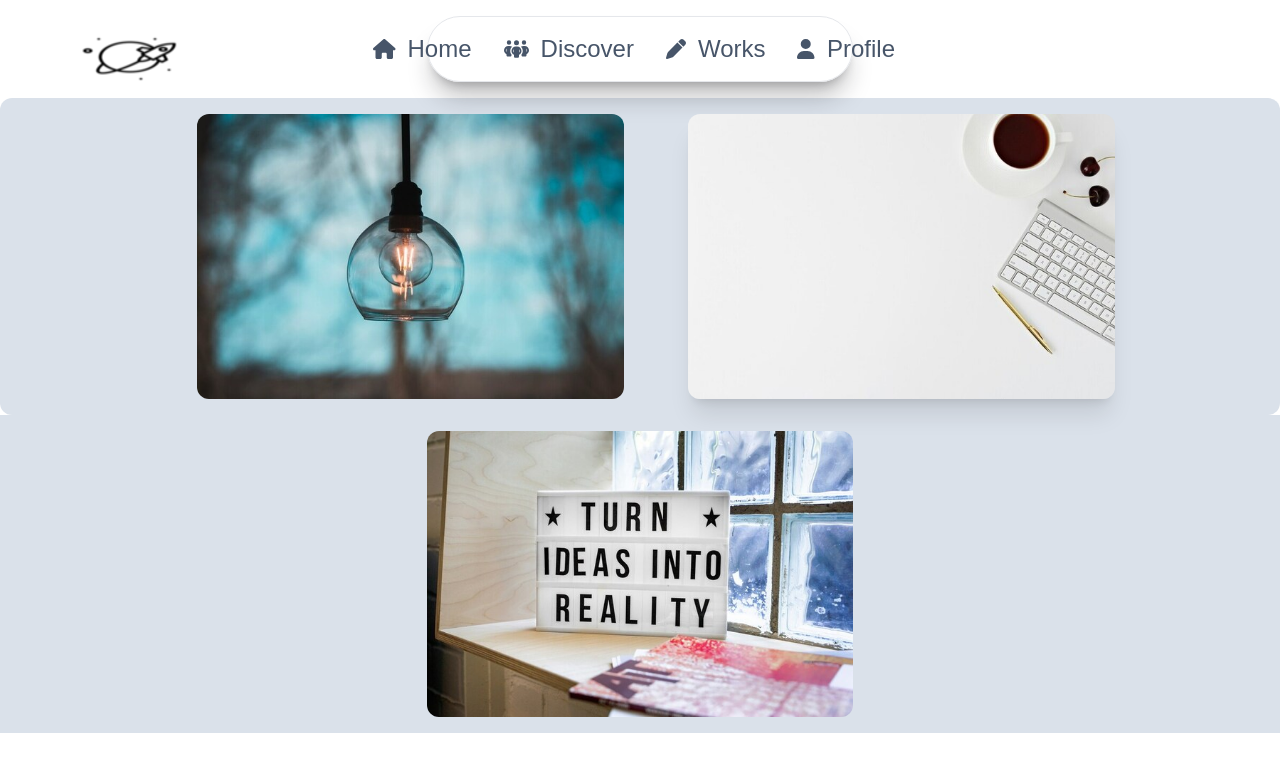
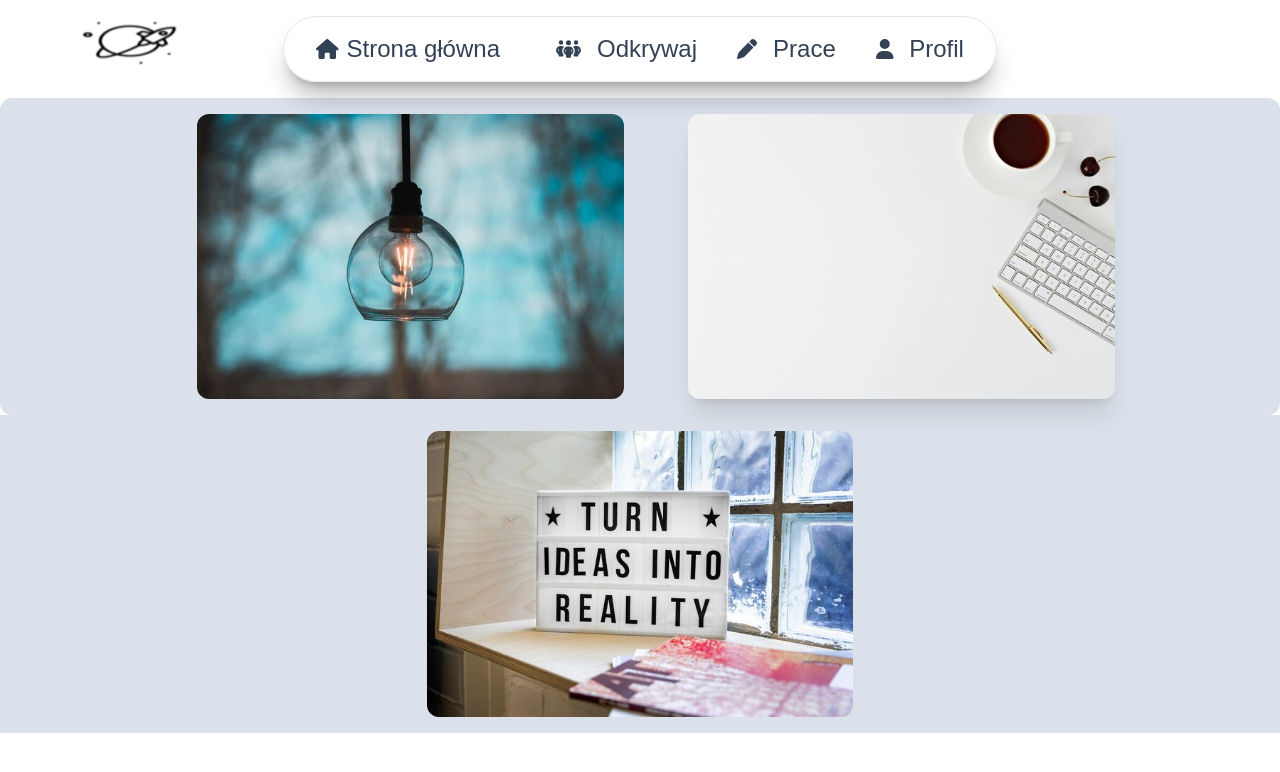
Before and after one commit to jacekzielinski87/Your-Space-App, a React (Vite) app: page /works in a window 1280 px wide. Shown: the top 772 px of the page. Built offline with nearby package versions, Linux system fonts and the light colour scheme.

Commit message:
Add Searchbar to Discover Component

```diff
--- a/package.json
+++ b/package.json
@@ -15,6 +15,7 @@
     "@fortawesome/free-regular-svg-icons": "^6.5.2",
     "@fortawesome/free-solid-svg-icons": "^6.5.2",
     "@fortawesome/react-fontawesome": "^0.2.2",
+    "prop-types": "^15.8.1",
     "react": "^18.2.0",
     "react-dom": "^18.2.0",
     "react-router": "^6.23.1",
--- a/src/App.jsx
+++ b/src/App.jsx
@@ -1,6 +1,6 @@
 import Home from "./pages/Home";
 import Works from "./pages/Works";
-import People from "./pages/Discover";
+import Discover from "./pages/Discover";
 import Profile from "./components/Profile";
 import {Routes, Route, BrowserRouter} from 'react-router-dom';
 
@@ -17,7 +17,7 @@ function App() {
       <Routes>
         <Route path="/" element = {<Home/>}/>
         <Route path="works" element = {<Works/>}/>
-        <Route path="people" element = {<People/>}/>
+        <Route path="discover" element = {<Discover/>}/>
         <Route path="profile" element = {<Profile/>}/>
       </Routes>
     </BrowserRouter>
--- a/src/components/Menu.jsx
+++ b/src/components/Menu.jsx
@@ -10,23 +10,23 @@ function Menu() {
      return (
         <>
         <div className='flex justify-center'>
-            <img className='absolute left-20 top-8' src={Logo}></img>
-            <ul className=' text-slate-600 text-xl border rounded-full shadow-xl shadow-zinc-900/25 flex justify-center w-1/3 font-serif my-4'>
-                <li className='flex justify-center items-center gap-3  hover:bg-slate-200 rounded hover:rounded-2xl mx-4'>
+            <img className='absolute left-20 top-4' src={Logo}></img>
+            <ul className=' text-slate-700 text-xl border rounded-full shadow-xl shadow-zinc-900/25 flex justify-center space-x-10 w-2/2 p-4 m-4'>
+                <li className='flex justify-center items-center gap-2  hover:bg-slate-200 rounded hover:rounded-xl mx-4'>
                 <FontAwesomeIcon icon={faHouse}/>
-                <NavLink to = "/" className='flex items-center justify-center font-Rubik text-2xl'>Home</NavLink>
+                <NavLink to = "/" className='flex justify-center items-center font-Rubik text-2xl'>Strona główna</NavLink>
                 </li>
-                <li className='flex p-4 justify-center items-center gap-3  hover:bg-slate-200 rounded hover:rounded-2xl'>
+                <li className=' gap-4 flex justify-center items-center hover:bg-slate-200 rounded hover:rounded-2xl'>
                 <FontAwesomeIcon icon={faPeopleGroup} />
-                <NavLink to ='/people' className='flex items-center justify-center font-Rubik text-2xl'>Discover</NavLink>
+                <NavLink to ='/discover' className='flex items-center justify-center font-Rubik text-2xl'>Odkrywaj</NavLink>
                 </li>
-                <li className='flex p-4 justify-center items-center gap-3  hover:bg-slate-200 rounded hover:rounded-2xl'>
+                <li className=' gap-4 flex justify-center items-center hover:bg-slate-200 rounded hover:rounded-2xl'>
                 <FontAwesomeIcon icon={faPen} />
-                <NavLink to ='/works' className='flex items-center justify-center font-Rubik text-2xl'>Works</NavLink>
+                <NavLink to ='/works' className='flex items-center justify-center font-Rubik text-2xl'>Prace</NavLink>
                 </li>
-                <li className='flex p-4 justify-center items-center gap-3  hover:bg-slate-200 rounded hover:rounded-2xl'>
+                <li className=' gap-4 flex justify-center items-center hover:bg-slate-200 rounded hover:rounded-2xl'>
                 <FontAwesomeIcon icon={faUser} />
-                <NavLink to='/profile' className='flex items-center justify-center font-Rubik text-2xl'>Profile</NavLink>
+                <NavLink to='/profile' className='flex items-center justify-center font-Rubik text-2xl'>Profil</NavLink>
             <div/>
                 </li>
             </ul>
--- /dev/null
+++ b/src/components/Searchbar.jsx
@@ -0,0 +1,30 @@
+import PropTypes from 'prop-types';
+
+
+function Searchbar ({placeholder, onSearch}) {
+
+    const handleInputChange = (e) => {
+        onSearch(e.target.value);
+    };
+
+return (
+        <div className='flex justify-start m-6'>
+            <input  type="text" className='w-60 h-6 p-8 font-Rubik text-xl bg-slate-200 cursor-pointer outline-1 outline-slate-400  hover:bg-slate-300/75 rounded-xl hover:rounded-xl'
+            onChange={handleInputChange}
+            placeholder={placeholder}
+            />
+        </div>
+        )
+}
+
+Searchbar.propTypes = {
+    placeholder: PropTypes.string,
+    onSearch: PropTypes.func.isRequired,
+};
+
+Searchbar.defaultProps = {
+    placeholder: 'Search...',
+};
+
+
+export default Searchbar;
--- a/src/pages/Discover.jsx
+++ b/src/pages/Discover.jsx
@@ -1,12 +1,14 @@
 import Menu from "../components/Menu"
+import Searchbar from "../components/Searchbar.jsx";
 
 function Discover() {
+
     return (
         <div>
             <Menu/>
-            <h1 className="flex justify-center text-5xl font-Rubik p-8 shadow-xl">DISCOVER THE WORKS OF OTHERS AND RATE THEM</h1>
+            <h1 className="flex justify-center text-4xl font-Rubik p-8 shadow-xl">ODKRYWAJ PRACE INNYCH I OCENIAJ</h1>
             <div>
-
+                <Searchbar/>
             </div>
         </div>
     )
```
Also changed, not shown: 1 other file (tests, documents, lock files or other folders).
